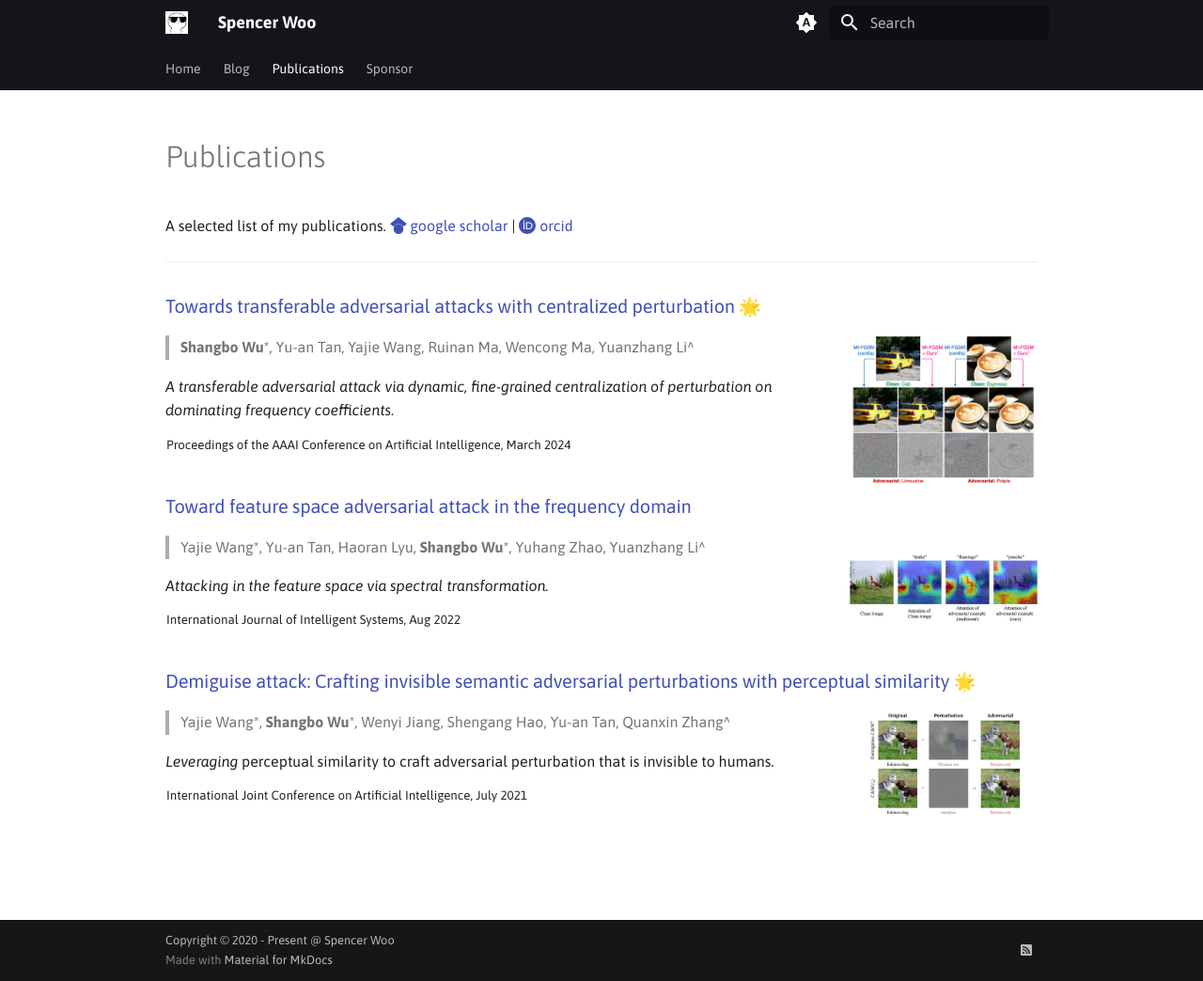
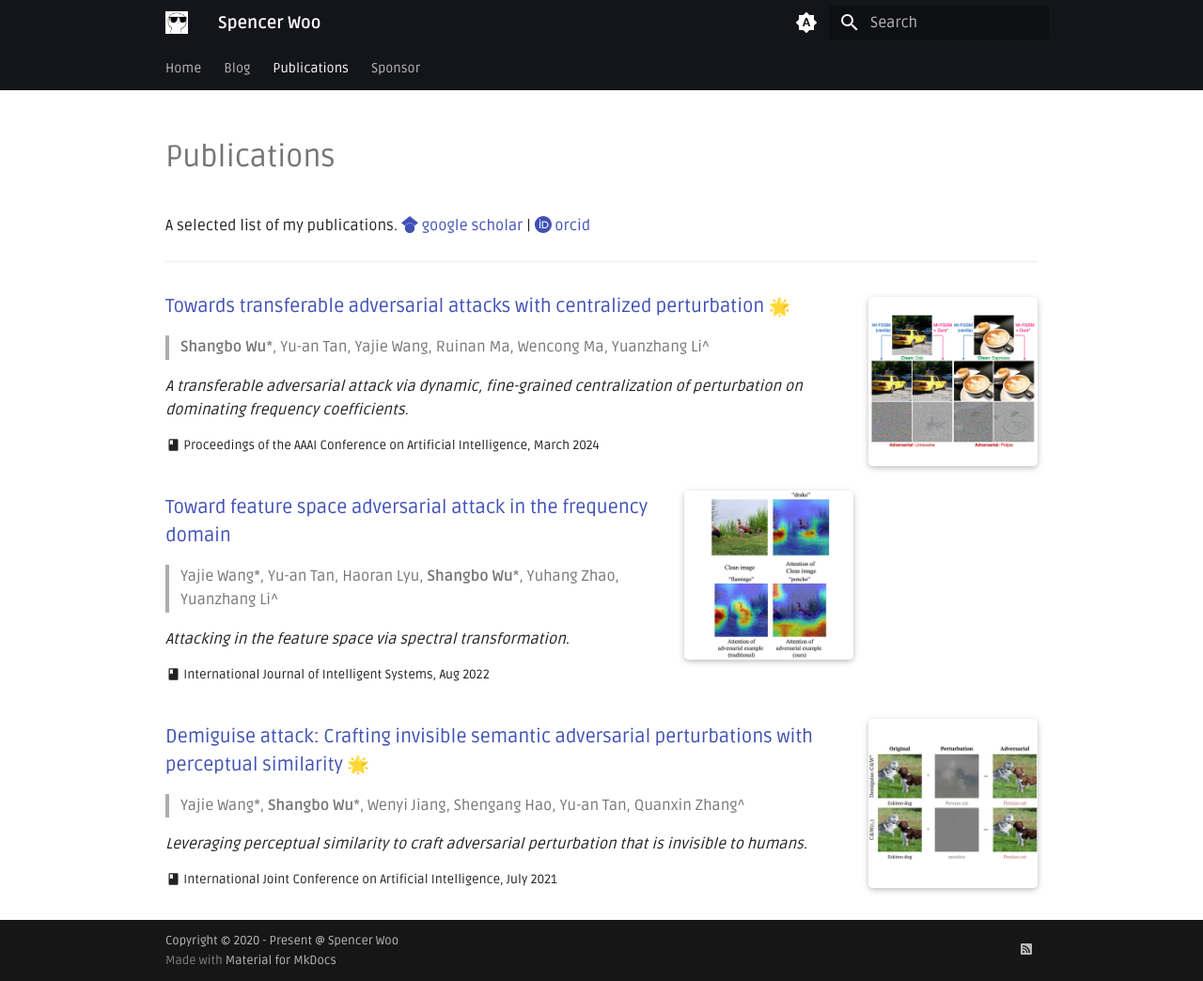
Before and after one commit to spencerwooo/spencerwoo.com, an MkDocs documentation site: the page built from docs/publications.md, in a window 1280 px wide and 1044 px high. Shown: the whole window at 94% size. Built offline with MkDocs 1.6.1 and Material for MkDocs 9.7.7, drawn with Linux system fonts in a browser that asks for light colours; emoji names are drawn with the system emoji font.

Commit message:
Update publications layout

```diff
--- a/docs/publications.md
+++ b/docs/publications.md
@@ -9,32 +9,32 @@ A selected list of my publications. [:simple-googlescholar: google scholar](http
 
 ---
 
+![](assets/centralized-perturbation.png){ .pub-img align=right }
+
 ### [Towards transferable adversarial attacks with centralized perturbation](https://doi.org/10.1609/aaai.v38i6.28427) :star2:
-
-![](assets/centralized-perturbation.jpg){ align=right style="width:200px" }
 
 > **Shangbo Wu***, Yu-an Tan, Yajie Wang, Ruinan Ma, Wencong Ma, Yuanzhang Li^
 
 *A transferable adversarial attack via dynamic, fine-grained centralization of perturbation on dominating frequency coefficients.*
 
-<sup>Proceedings of the AAAI Conference on Artificial Intelligence, March 2024</sup>
+<sup>:material-book-variant: Proceedings of the AAAI Conference on Artificial Intelligence, March 2024</sup>
+
+![](assets/feature-space-attack.png){ .pub-img align=right }
 
 ### [Toward feature space adversarial attack in the frequency domain](https://doi.org/10.1002/int.23031)
-
-![](assets/feature-space-attack.png){ align=right style="width:200px" }
 
 > Yajie Wang\*, Yu-an Tan, Haoran Lyu, **Shangbo Wu***, Yuhang Zhao, Yuanzhang Li^
 
 *Attacking in the feature space via spectral transformation.*
 
-<sup>International Journal of Intelligent Systems, Aug 2022</sup>
+<sup>:material-book-variant: International Journal of Intelligent Systems, Aug 2022</sup>
+
+![](assets/demiguise-attack.png){ .pub-img align=right }
 
 ### [Demiguise attack: Crafting invisible semantic adversarial perturbations with perceptual similarity](https://doi.org/10.24963/ijcai.2021/430) :star2:
 
-![](assets/demiguise-attack.png){ align=right style="width:200px" }
-
 > Yajie Wang\*, **Shangbo Wu***, Wenyi Jiang, Shengang Hao, Yu-an Tan, Quanxin Zhang^
 
-*Leveraging* perceptual similarity to craft adversarial perturbation that is invisible to humans.
+*Leveraging perceptual similarity to craft adversarial perturbation that is invisible to humans.*
 
-<sup>International Joint Conference on Artificial Intelligence, July 2021</sup>
+<sup>:material-book-variant: International Joint Conference on Artificial Intelligence, July 2021</sup>
--- a/docs/stylesheets/extra.css
+++ b/docs/stylesheets/extra.css
@@ -1,3 +1,11 @@
 .md-grid {
   max-width: 48rem;
 }
+.pub-img {
+  width: 180px;
+  border-radius: 0.25rem;
+  margin-top: .8em !important;
+  -webkit-box-shadow: 0 2px 5px 0 rgba(0, 0, 0, 0.16),
+    0 2px 10px 0 rgba(0, 0, 0, 0.12);
+  box-shadow: 0 2px 5px 0 rgba(0, 0, 0, 0.16), 0 2px 10px 0 rgba(0, 0, 0, 0.12);
+}
--- a/mkdocs.yml
+++ b/mkdocs.yml
@@ -16,7 +16,7 @@ theme:
   logo: assets/logo.png
   favicon: assets/logo.png
   font:
-    text: Asap
+    text: Ruda
 
   palette:
     - media: "(prefers-color-scheme)"
```
Also changed, not shown: docs/assets/centralized-perturbation.jpg (deleted), docs/assets/centralized-perturbation.png (added), docs/assets/demiguise-attack.png, docs/assets/feature-space-attack.png.
